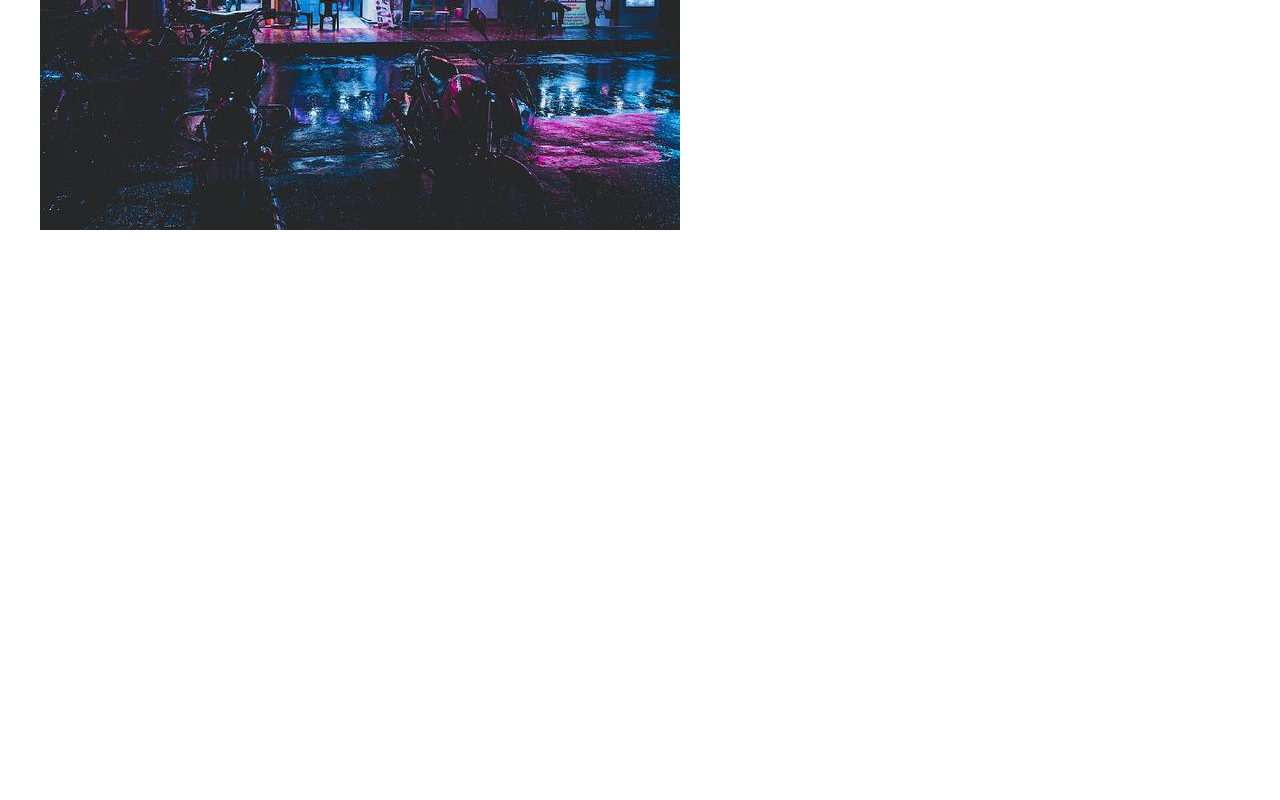
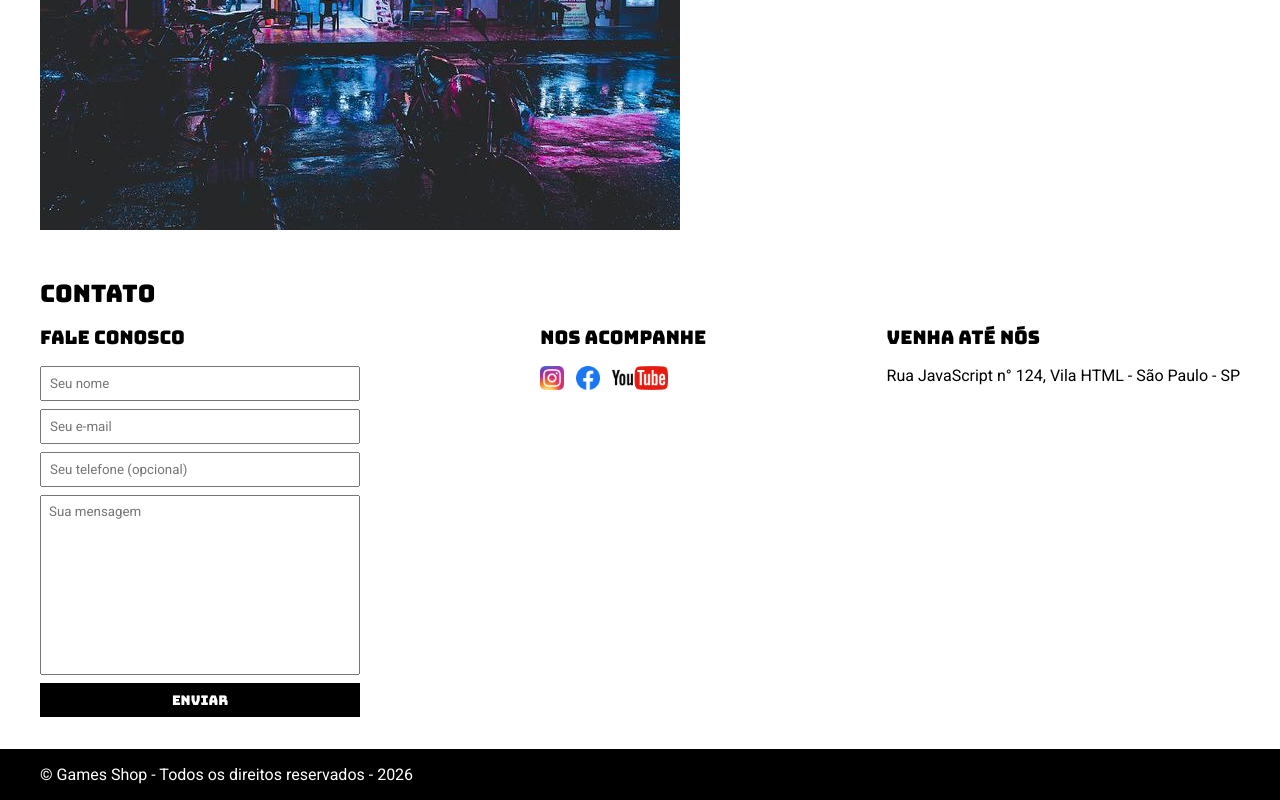
Before and after one commit to gui-bastoz/Projeto1GamesShop, a plain HTML site: page index.html in a window 1280 px wide. Shown: the part 349-1149 px from the top of the page. Before the commit the page ends 800 px from the top, so only its background shows below. Drawn offline with Linux system fonts and the light colour scheme.

Commit message:
Finalizando o site

```diff
--- a/index.html
+++ b/index.html
@@ -18,16 +18,16 @@
         <nav>
             <ul>
                 <li>
-                    <a href="#">Sobre a loja</a>
+                    <a href="#about">Sobre a loja</a>
                 </li>
                 <li>
-                    <a href="#">Contato</a>
+                    <a href="#contact">Contato</a>
                 </li>
             </ul>
         </nav>
         </div>
     </header>
-    <section>
+    <section id="about">
         <div class="container">
             <img class="store-front" src="./images/loja.jpg" alt="Fachada da loja Games Shop">
             <div>
@@ -46,5 +46,55 @@
             </div>
         </div>
     </section>
+    <section id="contact">
+        <div class="container">
+            <h2>Contato</h2>
+            <div class="contact-methods">
+                <div>
+                    <h3>Fale conosco</h3>
+                    <form>
+                        <input type="name" placeholder="Seu nome" required>
+                        <input type="email" placeholder="Seu e-mail" required>
+                        <input type="tel" placeholder="Seu telefone (opcional)" required>
+                        <textarea placeholder="Sua mensagem"></textarea>
+                        <button type="submit">Enviar</button>
+                    </form>
+                </div>
+                <div>
+                    <h3>Nos acompanhe</h3>
+                    <ul class="social-links">
+                        <li>
+                            <a href="#" title="Siga-nos no Instagram">
+                                <img src="./images/instagram.png" alt="Logo do Instagram">
+                            </a>
+                        </li>
+                        <li>
+                            <a href="#" title="Siga-nos no Facebook">
+                                <img src="./images/facebook.png" alt="Logo do Facebook">
+                            </a>
+                        </li>
+                        <li>
+                            <a href="#" title="Visite nosso canal no YouTube">
+                                <img src="./images/youtube.png" alt="Logo do Instagram">
+                            </a>
+                        </li>
+                    </ul>
+                </div>
+                <div>
+                    <h3>Venha até nós</h3>
+                    <p>
+                        Rua JavaScript n° 124, Vila HTML - São Paulo - SP
+                    </p>
+                </div>
+            </div>
+        </div>
+    </section>
+    <footer>
+        <div class="container">
+            <p>
+                &copy; Games Shop - Todos os direitos reservados - 2026
+            </p>
+        </div>
+    </footer>
 </body>
 </html>
--- a/main.css
+++ b/main.css
@@ -5,11 +5,16 @@
 }
 
 header,
-section h2{
+section h2,
+section h3,
+form button{
     font-family: "Bungee", sans-serif;
+    font-weight: normal;
 }
 
-body{
+body,
+input,
+textarea{
     font-family: "Roboto", sans-serif;
 }
 
@@ -17,11 +22,6 @@ header{
     padding: 16px 0;
     background-color: black;
     color: #fff;
-}
-
-header h1,
-section h2{
-    font-weight: normal;
 }
 
 header nav li{
@@ -76,3 +76,63 @@ section p{
 .store-front{
     margin-right: 32px;
 }
+.social-links img{
+    height: 24px;
+}
+
+.social-links li{
+    display: inline;
+    margin-right: 8px;
+}
+
+.social-links li a{
+    text-decoration: none;
+}
+
+#contact .container{
+    display: block;
+}
+.contact-methods{
+    display: flex;
+    justify-content: space-between;
+}
+
+form input,
+form textarea,
+form button{
+    display: block;
+    width: 320px;
+    margin-bottom: 8px;
+    padding: 8px;
+}
+
+form textarea{
+    resize: none;
+    height: 180px;
+}
+
+section h3{
+    margin-bottom: 16px;
+}
+
+form button{
+    background-color: black;
+    color: #fff;
+    border: none;
+    cursor: pointer;
+}
+
+form button:hover{
+    background-color: rgb(66, 66, 66);
+}
+
+input:focus,
+textarea:focus{
+    outline-color: black;
+}
+
+footer{
+    background-color: black;
+    color: #fff;
+    padding: 16px 0;
+}
```
